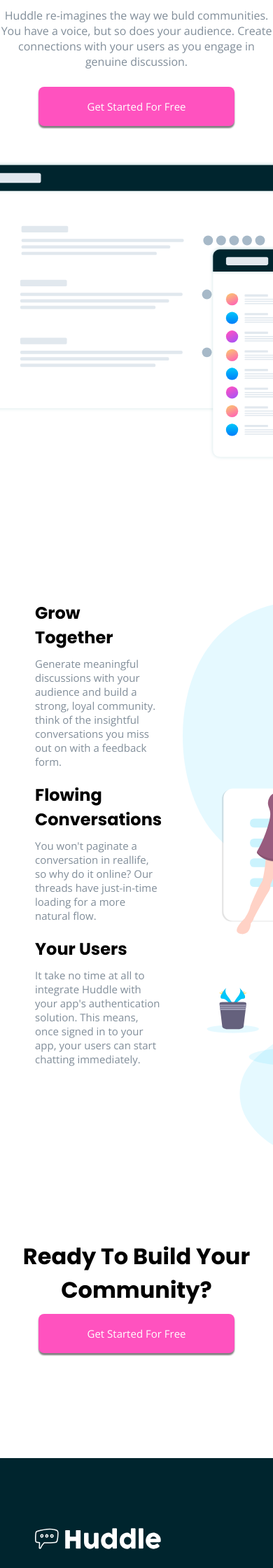
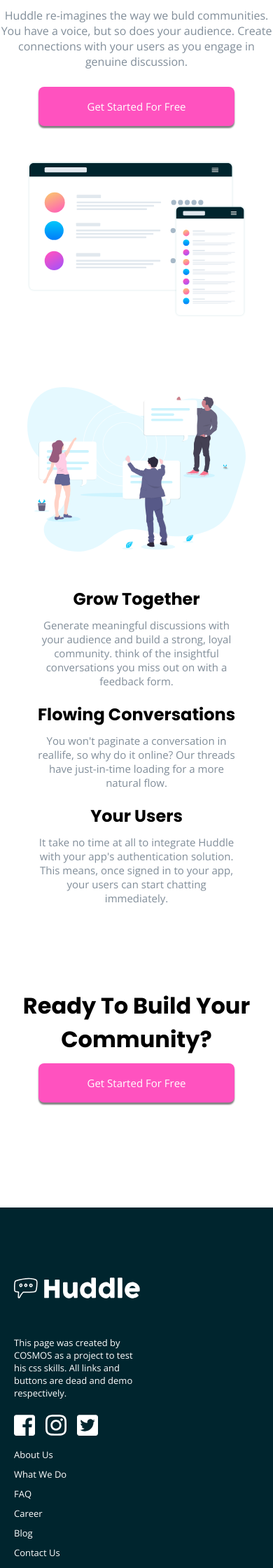
Before and after one commit to randomCOSMOS/Huddle-Landing-Page-Split-Benefit-, a PHP site: page /index.html in a window 390 px wide; the page is wider, and only the part inside the window is pictured. Shown: the part 320-2560 px from the top of that part at 70% size. Run offline with PHP 8.4, Linux system fonts and the light colour scheme.

Commit message:
added media queries

```diff
--- a/Huddle Split .css
+++ b/Huddle Split .css
@@ -1,49 +1,50 @@
-*{
+* {
     padding: 0;
     margin: 0;
 }
 
-.logo{
+.logo {
     height: 28px;
     width: 170px;
 }
 
-#header{
+#header {
     margin: 50px 50px;
     display: flex;
     justify-content: space-between;
     margin-bottom: 150px;
 }
 
-#header input{
+#header input {
     color: hsl(322, 100%, 66%);
     border: 1px solid hsl(322, 100%, 66%);
     background-color: white;
     width: 110px;
     height: 30px;
     border-radius: 8px;
+    transition: 0.5s ease;
     box-shadow: 0 0 2px hsl(322, 100%, 66%);
 }
 
-#header input:hover{
-    box-shadow: 1px 1px 2px hsl(322, 100%, 66%) , -1px -1px 2px hsl(322, 100%, 66%);;
+#header input:hover {
+    box-shadow: 0px 0px 10px hsl(322, 100%, 66%);
 }
 
-.content{
+.content {
     display: flex;
     flex-direction: column;
     align-content: center;
     margin-bottom: 200px;
 }
 
-h1{
+h1 {
     font-family: "poppins";
     font-weight: 700;
     text-align: center;
     padding-bottom: 5px;
 }
 
-.content p{
+.content p {
     font-family: 'open sans';
     font-weight: 400;
     color: hsl(208, 11%, 55%);
@@ -53,7 +54,7 @@ h1{
     text-align: center;
 }
 
-.content input[type="button"]{
+.content input[type="button"] {
     border: none;
     color: white;
     background-color: hsl(322, 100%, 66%);
@@ -67,27 +68,27 @@ h1{
     transition: box-shadow 0.5s;
 }
 
-.content input:hover{
+.content input:hover {
     box-shadow: 0 5px 8px gray;
 }
 
-.content img{
+.content img {
     width: 600px;
     align-self: center;
 }
 
-h2{
+h2 {
     font-family: poppins;
     font-weight: 700;
     margin-bottom: 10px;
 }
 
-.op{
+.op {
     display: flex;
     margin-bottom: 100px;
 }
 
-.op .about p{
+.op .about p {
     margin-bottom: 20px;
     font-family: "open sans";
     color: hsl(208, 11%, 55%);
@@ -95,22 +96,23 @@ h2{
     max-width: 900px;
 }
 
-.about{
+.about {
     margin-left: 50px;
 }
 
-.op img{
+.op img {
     margin-left: 30px;
     margin-right: 30px
 }
-.last{
+
+.last {
     display: flex;
     flex-direction: column;
     align-content: center;
     padding-bottom: 100px;
 }
 
-.last input{
+.last input {
     border: none;
     color: white;
     background-color: hsl(322, 100%, 66%);
@@ -124,19 +126,19 @@ h2{
     transition: box-shadow 0.5s;
 }
 
-.last input:hover{
+.last input:hover {
     box-shadow: 0 5px 8px gray;
 }
 
-.last h1{
+.last h1 {
     padding-bottom: 10px;
 }
 
-footer{
+footer {
     background-color: hsl(192, 100%, 9%);
 }
 
-footer > img{
+footer>img {
     width: 180px;
     height: 30px;
     padding-bottom: 50px;
@@ -144,68 +146,67 @@ footer > img{
     padding-left: 50px;
 }
 
-.footer{
+.footer {
     display: flex;
     height: auto;
     justify-content: space-between;
-    padding-left: 50px;
-    padding-right: 50px;
+    padding: 0px 50px;
 }
 
-.footer ul{
+.footer ul {
     list-style: none;
 }
 
-.column1 li{
+.column1 li {
     max-width: 190px;
-    color: hsl(208, 11%, 55%);
+    color: white;
     font-family: "open sans";
     font-size: 13px;
     padding-bottom: 20px;
 }
 
-.image{
+.image {
     display: inline-flex;
 }
 
-.image li{
+.image li {
     height: 30px;
     width: 30px;
     padding-right: 15px;
 }
 
-.image li:hover{
+.image li:hover {
     cursor: pointer;
 }
 
-.image li:last-of-type{
+.image li:last-of-type {
     padding-right: 0;
 }
 
 a,
-a:visited{
-    color:  hsl(208, 11%, 55%);
+a:visited {
+    color: white;
     text-decoration: none;
     font-family: "open sans";
     font-size: 13px;
 }
 
-a:hover{
+a:hover {
     text-decoration: underline;
 }
 
-.column4 h3{
+.column4 h3 {
     font-family: "open sans";
     font-weight: 400;
-    color: hsl(208, 11%, 55%);
+    color: white;
     padding-bottom: 10px;
 }
 
-.column4 input{
+.column4 input {
     border: none;
 }
 
-.column4 input[type="image"]{
+.column4 input[type="image"] {
     background-color: hsl(322, 100%, 66%);
     padding: 12px 10px;
     margin-left: auto;
@@ -216,36 +217,99 @@ a:hover{
     border-bottom-right-radius: 5px;
 }
 
-.column4 input[type="email"]{
+.column4 input[type="email"] {
     padding: 10px 30px;
     border-bottom-left-radius: 5px;
     border-top-left-radius: 5px;
 }
 
 .column2 li,
-.column3 li{
+.column3 li {
     padding-bottom: 10px;
 }
 
-.fimg{
+.fimg {
     position: relative;
 }
 
-.fimg img{
+.fimg img {
     width: 100%;
 }
 
-.fimg p{
+.fimg p {
     position: absolute;
     bottom: 10px;
     color: hsl(208, 11%, 55%);
 }
 
-.column1{
+.column1 {
     padding-bottom: 50px;
     padding-left: 20px;
 }
 
-.column4{
+.column4 {
     padding-right: 20px;
 }
+
+@media only screen and (max-width: 780px) {
+    .footer {
+        padding: 0px;
+    }
+
+    .logo2 {
+        padding-left: 20px;
+    }
+}
+
+@media only screen and (max-width: 700px) {
+    #header{
+        margin-left: 20px;
+        margin-right: 20px;
+    }
+
+    #header input{
+        width: 90px;
+    }
+
+    .content {
+        margin-bottom: 100px;
+    }
+
+    .content img {
+        width: 80%;
+        height: auto;
+    }
+
+    .op {
+        flex-direction: column-reverse;
+        align-items: center;
+    }
+
+    .op img {
+        width: 80%;
+        margin-bottom: 50px;
+    }
+
+    .about {
+        margin: 0px 50px;
+    }
+
+    .op article {
+        text-align: center;
+    }
+}
+
+@media only screen and (max-width: 450px) {
+    .footer {
+        flex-direction: column;
+        margin-left: 20px;
+    }
+
+    .column1 {
+        padding: 0px;
+    }
+
+    .column4 {
+        margin: 50px 0px;
+    }
+}
--- a/index.html
+++ b/index.html
@@ -1,67 +1,79 @@
-<html>
+<!DOCTYPE html>
+<html lang="en">
+
 <head>
-        <title>Huddle (Split Benefit)</title>
+    <meta charset="UTF-8">
+    <meta name="viewport" content="width=device-width, initial-scale=1.0">
+    <meta http-equiv="X-UA-Compatible" content="ie=edge">
+
+    <!--link for font-->
+    <link href="https://fonts.googleapis.com/css?family=Open+Sans:400,700|Poppins:400,700" rel="stylesheet">
+
     <link rel="stylesheet" href="Huddle%20Split%20.css">
 
-<!--        link for font-->
-        <link href="https://fonts.googleapis.com/css?family=Open+Sans:400,700|Poppins:400,700" rel="stylesheet">
+    <title>Huddle (Split Benefit)</title>
 </head>
 
 <body>
 
 
-<!--        top logo and button-->
+    <!--top logo and button-->
     <div id="header">
         <img class="logo" src="images/logo.svg">
         <input class="ii" type="button" value="Try it Free">
     </div>
 
-<!--        centeral content-->
+    <!--centeral content-->
     <div class="content">
         <h1>Build The Community Your Fans Will Love</h1>
-            <p>Huddle re-imagines the way we buld communities. You have a voice, but so does your audience. Create connections with your users as you engage in genuine discussion.</p>
+        <p>Huddle re-imagines the way we buld communities. You have a voice, but so does your audience. Create
+            connections with your users as you engage in genuine discussion.</p>
         <input class="ii" type="button" value="Get Started For Free">
         <img src="images/screen-mockups.svg">
     </div>
 
-<!--        a little briefing-->
+    <!--a little briefing-->
     <div class="op">
         <div class="about">
             <article>
                 <h2>Grow Together</h2>
-                    <p>Generate meaningful discussions with your audience and build a strong, loyal community. think of the insightful conversations you miss out on with a feedback form.</p>
+                <p>Generate meaningful discussions with your audience and build a strong, loyal community. think of the
+                    insightful conversations you miss out on with a feedback form.</p>
             </article>
 
             <article>
                 <h2>Flowing Conversations</h2>
-                    <p>You won't paginate a conversation in reallife, so why do it online? Our threads have just-in-time loading for a more natural flow.</p>
+                <p>You won't paginate a conversation in reallife, so why do it online? Our threads have just-in-time
+                    loading for a more natural flow.</p>
             </article>
 
             <article>
                 <h2>Your Users</h2>
-                    <p>It take no time at all to integrate Huddle with your app's authentication solution. This means, once signed in to your app, your users can start chatting immediately.</p>
+                <p>It take no time at all to integrate Huddle with your app's authentication solution. This means, once
+                    signed in to your app, your users can start chatting immediately.</p>
             </article>
         </div>
         <img src="images/illustration-your-users.svg">
     </div>
 
-<!--        last button-->
+    <!--last button-->
     <div class="last">
         <h1>Ready To Build Your Community?</h1>
         <input class="ii" type="button" value="Get Started For Free">
     </div>
 
-<!--        lower part of the page-->
+    <!--lower part of the page-->
     <footer>
 
-<!--            logo-->
+        <!--logo-->
         <img class="logo2" src="images/White%20logo.svg">
 
-<!--            main footer content-->
+        <!--main footer content-->
         <div class="footer">
-<!--                1st column with about and icons-->
+            <!--1st column with about and icons-->
             <ul class="column1">
-                   <li>This page was created by COSMOS as a project to test his css skills. All links and buttons are dead and demo respectively.</li>
+                <li>This page was created by COSMOS as a project to test his css skills. All links and buttons are dead
+                    and demo respectively.</li>
                 <ul class="image">
                     <li><img src="images/facebook.svg"></li>
                     <li><img src="images/instagram.svg"></li>
@@ -69,23 +81,25 @@
                 </ul>
             </ul>
 
-<!--                2nd column with some links-->
+            <!--2nd column with some links-->
             <ul class="column2">
                 <li><a href="#">About Us</a></li>
                 <li><a href="#">What We Do</a></li>
                 <li><a href="#">FAQ</a></li>
             </ul>
 
-<!--                3rd column, also with some links-->
+            <!--3rd column, also with some links-->
             <ul class="column3">
                 <li><a href="#">Career</a></li>
                 <li><a href="#">Blog</a></li>
                 <li><a href="#">Contact Us</a></li>
             </ul>
 
-<!--                4th column with input area to subscribe-->
+            <!--4th column with input area to subscribe-->
             <ul class="column4">
-                   <li><h3>SUBSCRIBE</h3></li>
+                <li>
+                    <h3>SUBSCRIBE</h3>
+                </li>
                 <form>
                     <li><input type="email" placeholder="example@gmail.com" required>
                         <input type="image" src="images/icon-arrow.svg"></li>
@@ -93,17 +107,18 @@
             </ul>
         </div>
 
-<!--            footer bottom texture and copyright-->
+        <!--footer bottom texture and copyright-->
         <div class="fimg">
             <img src="images/bg-footer-desktop.png">
             <p>&copy; 2019 COSMOS Huddle</p>
         </div>
     </footer>
 
-<!--        adding jquery-->
+    <!--adding jquery-->
     <script type="text/jscript" src="Jquery/jquery.js"></script>
 
-<!--        addin js for telling about dead links & demo buttons-->
+    <!--addin js for telling about dead links & demo buttons-->
     <script type="text/jscript" src="Huddle%20split.js"></script>
 </body>
+
 </html>
```
Lines whose indentation alone changed are shown as unchanged.
